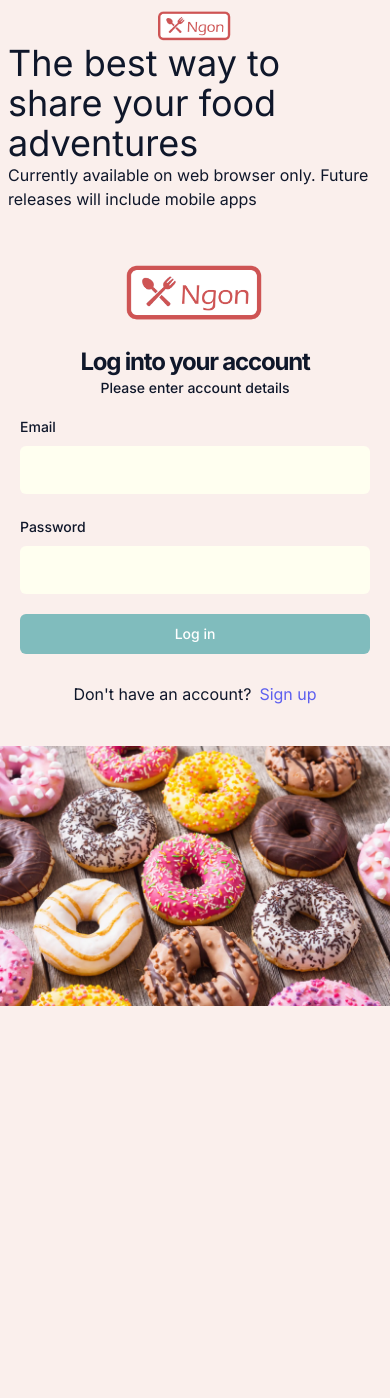
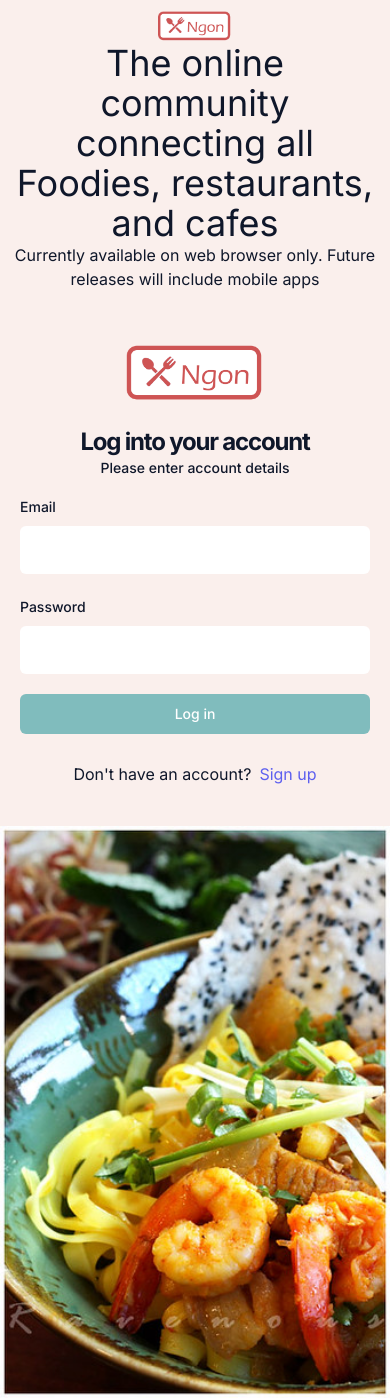
Before and after one commit to RobD01/Ngon, a React (Vite) app: page /Ngon/sign-in in a window 390 px wide. Before the commit the page ends 1006 px from the top, so only its background shows below. Built offline with nearby package versions, Linux system fonts and the light colour scheme; no server answers.

Commit message:
mobile: scroll down hides topbar

```diff
--- a/src/_auth/AuthLayout.tsx
+++ b/src/_auth/AuthLayout.tsx
@@ -10,14 +10,15 @@ const AuthLayout = () => {
         <Navigate to="/" />
       ) : (
         <section className="flex flex-col sm:flex-col">
-          <section className="flex flex-col items-center p-2">
+          <section className="flex flex-col items-center p-2 text-center">
             <img
               src={baseUrl + "/assets/images/logo2.png"}
               alt="logo"
               className="w-1/4"
             />
-            <h1 className="text-4xl">
-              The best way to share your food adventures
+            <h1 className="text-4xl ">
+              The online community connecting all Foodies, restaurants, and
+              cafes
             </h1>
             <h1>
               Currently available on web browser only. Future releases will
@@ -28,9 +29,9 @@ const AuthLayout = () => {
             <Outlet />
           </section>
           <img
-            src={baseUrl + "/assets/images/donuts.webp"}
+            src={baseUrl + "/assets/images/mi-quang.jpg"}
             alt="logo"
-            className=" md:block h-screen object-cover bg-no=repeat sm:w-full"
+            className=" md:w-1/2 h-screen object-cover bg-no=repeat sm:w-full"
           />
         </section>
       )}
--- a/src/_root/pages/RootLayout.tsx
+++ b/src/_root/pages/RootLayout.tsx
@@ -1,16 +1,18 @@
 import Bottombar from "@/components/shared/Bottombar";
 import LeftSidebar from "@/components/shared/LeftSidebar";
-import Topbar from "@/components/shared/Topbar";
+import ScrollHideComponent from "@/components/shared/Scroll";
+
 import { Outlet } from "react-router-dom";
 
 const RootLayout = () => {
   return (
     <div className="w-full md:flex flex-wrap">
-      <Topbar />
+      <ScrollHideComponent />
       <LeftSidebar />
       <section className="flex flex-1 h-full">
         <Outlet />
       </section>
+
       <Bottombar />
     </div>
   );
--- /dev/null
+++ b/src/components/shared/Scroll.tsx
@@ -0,0 +1,39 @@
+import { useState, useEffect } from "react";
+import Topbar from "./Topbar";
+
+const ScrollHideComponent = () => {
+  const [isVisible, setIsVisible] = useState(true);
+
+  useEffect(() => {
+    let prevScrollPos = window.scrollY;
+
+    const handleScroll = () => {
+      const currentScrollPos = window.scrollY;
+      const isScrollingDown = prevScrollPos < currentScrollPos;
+
+      prevScrollPos = currentScrollPos;
+
+      if (isScrollingDown) {
+        setIsVisible(false);
+        console.log("down");
+      } else {
+        setIsVisible(true);
+        console.log("up");
+      }
+    };
+
+    window.addEventListener("scroll", handleScroll);
+
+    return () => {
+      window.removeEventListener("scroll", handleScroll);
+    };
+  }, []);
+
+  return (
+    <div className={isVisible ? "wipe-down-enter" : "wipe-up-exit"}>
+      <Topbar />
+    </div>
+  );
+};
+
+export default ScrollHideComponent;
--- a/src/globals.css
+++ b/src/globals.css
@@ -9,13 +9,13 @@
   --color1: #faefec;
 
   /* Navigation bar */
-  --color2: #b6dbee;
+  --color2: #d8f3da;
 
   /* Link active */
-  --color3: #9acfe9;
+  --color3: #c2e6c4;
 
   /* Form field */
-  --color4: #fffff0;
+  --color4: #;
 
   /* Button */
   --color5: #80bcbd;
@@ -296,8 +296,7 @@
   }
 
   .shad-input {
-    @apply h-12  border-none placeholder:text-dark-4 text-dark-4 focus-visible:ring-1 focus-visible:ring-offset-1 ring-offset-light-3 !important;
-    background-color: var(--color4);
+    @apply h-12  bg-light-1 border-none placeholder:text-dark-4 text-dark-4 focus-visible:ring-1 focus-visible:ring-offset-1 ring-offset-light-3 !important;
   }
 
   .shad-textarea {
@@ -321,3 +320,29 @@
     @apply flex gap-4 items-center justify-start hover:bg-transparent hover:text-white !important;
   }
 }
+
+@keyframes wipeDown {
+  0% {
+    transform: translateY(-100%);
+  }
+  100% {
+    transform: translateY(0);
+  }
+}
+
+@keyframes wipeUp {
+  0% {
+    transform: translateY(0);
+  }
+  100% {
+    transform: translateY(-100%);
+  }
+}
+
+.wipe-down-enter {
+  animation: wipeDown 0.5s ease forwards;
+}
+
+.wipe-up-exit {
+  animation: wipeUp 0.5s ease forwards;
+}
```
Also changed, not shown: public/assets/images/mi-quang.jpg (added).
